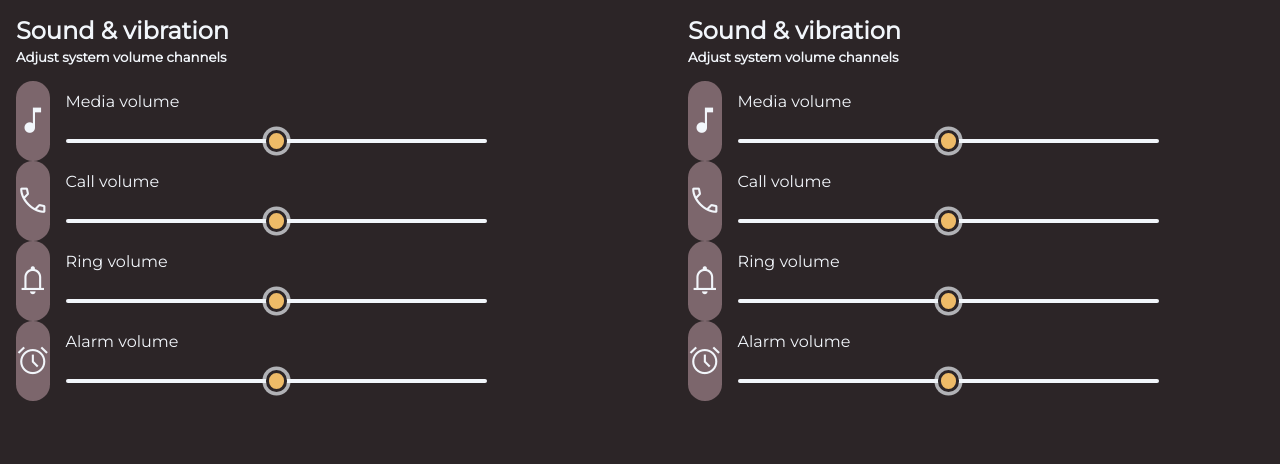
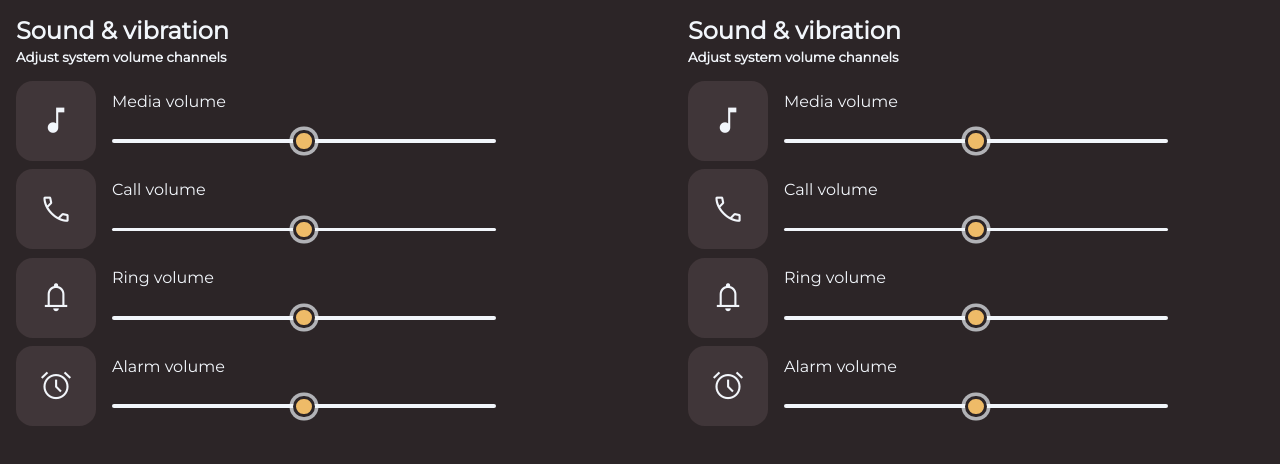
Before and after one commit to radovanbotik/Settings_UI, a plain HTML site: page index.html in a window 1280 px wide. Drawn offline with nearby package versions, Linux system fonts and the light colour scheme.

Commit message:
spacing, centering

```diff
--- a/index.css
+++ b/index.css
@@ -41,7 +41,12 @@ body {
   flex-direction: column;
   gap: 0.25em;
 }
-
+.section-body {
+  display: flex;
+  flex-direction: column;
+  gap: 1ex;
+  justify-content: space-between;
+}
 .group-control {
   /* max-width: 500px; */
 
@@ -52,22 +57,21 @@ body {
 }
 
 .volume-group-control {
-  display: flex;
+  display: grid;
+  grid-template-columns: minmax(1em, 5em) auto;
   gap: 1em;
   height: 10vh;
 }
 
 .volume-icon {
   font-size: 4ex;
-  flex-grow: 0;
-  background-color: #7c666c;
+  background-color: #7c666c43;
   border-radius: 0.5ex;
   display: grid;
   place-items: center;
   justify-content: center;
 }
 .volume-range {
-  flex: 1;
   display: grid;
   grid-auto-rows: 1fr;
   align-items: center;
```
